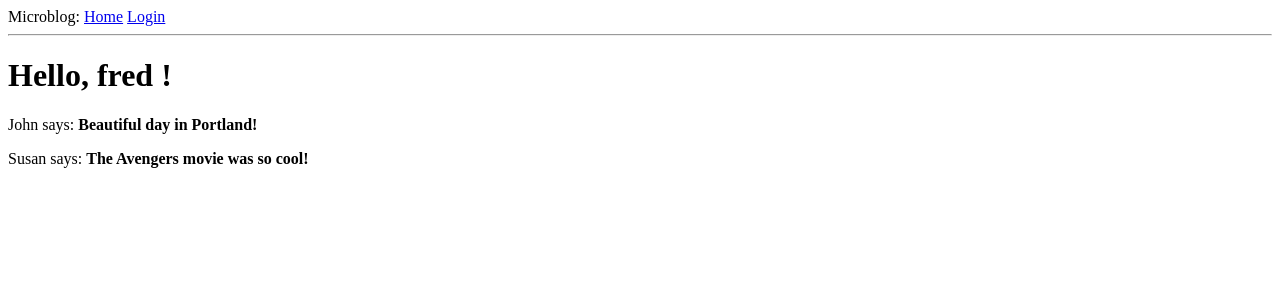
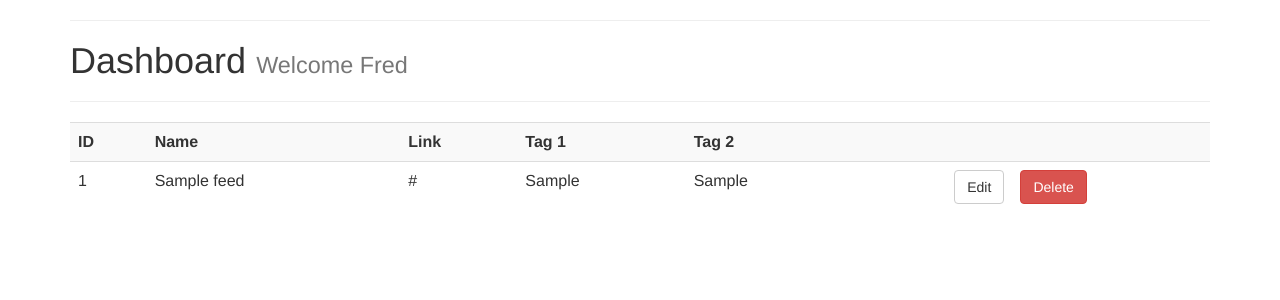
Before and after one commit to frybin/RSS-Web-App, a Flask app: page / in a window 1280 px wide. Shown: the top 300 px of the page. Run offline with Flask 2, Linux system fonts and the light colour scheme; tables that the repository leaves empty hold one stand-in row (values such as "Sample post"); parts of the project's set-up code (start-up, migrations or seed data) failed here and were passed over; some libraries are stand-ins or nearby versions.

Commit message:
Converting app to edit my database

```diff
--- a/app/routes.py
+++ b/app/routes.py
@@ -1,23 +1,14 @@
 from flask import render_template,flash,redirect,url_for
-from app import app
+from app import app, db
 from app.forms import LoginForm
+from app.models import Feed
 
 @app.route('/')
 
 @app.route('/index')
 def index():
-    user = {'username':'fred'}
-    posts = [
-        {
-            'author': {'username': 'John'},
-            'body': 'Beautiful day in Portland!'
-        },
-        {
-            'author': {'username': 'Susan'},
-            'body': 'The Avengers movie was so cool!'
-        }
-    ]
-    return render_template('index.html', posts=posts,user=user)
+    feeds = Feed.query.all()
+    return render_template('index.html', feeds=feeds)
 
 @app.route('/login', methods=['GET', 'POST'])
 def login():
@@ -27,3 +18,10 @@ def login():
             form.username.data, form.remember_me.data))
         return redirect(url_for('index'))
     return render_template('login.html', title='Sign In', form=form)
+
+@app.route('/delete_feed/<string:id>', methods=['POST'])
+def delete_feed(id):
+    db.session.delete(id)
+    db.session.commit()
+    flash('Article Deleted', 'success')
+    return redirect(url_for('index'))
--- a/app/templates/base.html
+++ b/app/templates/base.html
@@ -1,18 +1,13 @@
+
 <html>
-    <head>
-        {% if title %}
-        <title>{{ title }} - microblog</title>
-        {% else %}
-        <title>microblog</title>
-        {% endif %}
-    </head>
-    <body>
-        <div>
-            Microblog:
-            <a href="{{ url_for('index') }}">Home</a>
-            <a href="{{ url_for('login') }}">Login</a>
-        </div>
-        <hr>
+  <head>
+    <meta charset="utf-8">
+    <title>MyFlaskApp</title>
+    <link rel="stylesheet" href="https://maxcdn.bootstrapcdn.com/bootstrap/3.3.7/css/bootstrap.min.css">
+  </head>
+  <body>
+    <div class="container">
+    <hr>
         {% with messages = get_flashed_messages() %}
         {% if messages %}
         <ul>
@@ -23,5 +18,12 @@
         {% endif %}
         {% endwith %}
         {% block content %}{% endblock %}
-    </body>
+    </div>
+
+    <script src="https://maxcdn.bootstrapcdn.com/bootstrap/3.3.7/js/bootstrap.min.js"></script>
+    <script src="//cdn.ckeditor.com/4.6.2/basic/ckeditor.js"></script>
+    <script type="text/javascript">
+      CKEDITOR.replace('editor')
+    </script>
+  </body>
 </html>
--- a/app/templates/index.html
+++ b/app/templates/index.html
@@ -1,8 +1,34 @@
 {% extends "base.html" %}
 
 {% block content %}
-    <h1> Hello, {{user.username}} ! </h1>
-    {%for post in posts%}
-        <div><p>{{ post.author.username }} says: <b>{{ post.body }}</b></p></div>
-    {%endfor%}
+    <h1>Dashboard <small> Welcome Fred</small></h1>
+  <!--<a class="btn btn-success" href="/add_feed"> Add Feed</a>-->
+  <hr>
+  <table class="table table-striped">
+    <tr>
+        <th>ID</th>
+        <th>Name</th>
+        <th>Link</th>
+        <th>Tag 1</th>
+        <th>Tag 2</th>
+        <th></th>
+        <th></th>
+    </tr>
+    {% for feed in feeds %}
+      <tr>
+        <td>{{feed.rss_i}}</td>
+        <td>{{feed.name}}</td>
+        <td>{{feed.link}}</td>
+        <td>{{feed.article_1}}</td>
+        <td>{{feed.article_2}}</td>
+        <td><a href="edit_article/{{feed.rss_i}}" class="btn btn-default pull-right">Edit</a></td>
+        <td>
+        <form action="{{url_for('delete_feed', id=feed.rss_i)}}" method="post">
+            <input type="hidden" name="_method" value="DELETE">
+            <input type="submit" value="Delete" class="btn btn-danger">
+        </form>
+        </td>
+      </tr>
+    {% endfor %}
+</table>
 {% endblock %}
```
